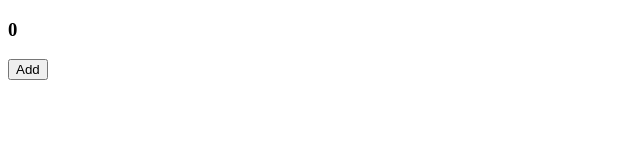
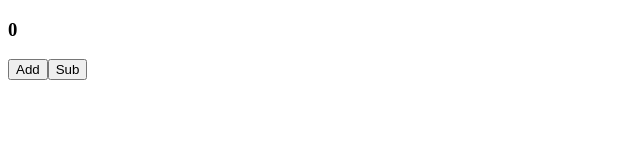
Before and after one commit to TruongNguyen1203/Learn-Angular-4-KP, an Angular app: page / in a window 1280 px wide. Shown: the top 160 px of the page, without its empty margins (0-640 px from the left). Built offline with nearby package versions, Linux system fonts and the light colour scheme.

Commit message:
Bai 28 : Output co tham so

```diff
--- a/src/app/child.component.ts
+++ b/src/app/child.component.ts
@@ -2,13 +2,18 @@ import { Component, Output, EventEmitter } from '@angular/core';
 
 @Component({
   selector:'app-child',
-  template:'<button (click)="addForParent()">Add</button>'
+  template:`<button (click)="addForParent()">Add</button>
+            <button (click)="subForParent()">Sub</button>
+            `
 })
 
 export class ChildComponent {
-  @Output() myClick = new EventEmitter();
+  @Output() myClick = new EventEmitter<boolean>();
 
   addForParent(){
-    this.myClick.emit();
+    this.myClick.emit(true);
+  }
+  subForParent(){
+    this.myClick.emit(false);
   }
 }
--- a/src/app/parent.component.ts
+++ b/src/app/parent.component.ts
@@ -3,11 +3,21 @@ import { Component } from '@angular/core';
 @Component({
   selector:'app-parent',
   template:`<h3> {{value}}</h3>
-            <app-child (myClick) = "value = value + 1"></app-child>
+            <app-child (myClick) = "changeValue($event);"></app-child>
        `
 })
 
 export class ParentComponent {
 
   value = 0;
+  changeValue(isAdd: boolean){
+    if(isAdd)
+    {
+      this.value = this.value +1;
+    }
+    else{
+      this.value = this.value -1;
+    }
+
+  }
 }
```
